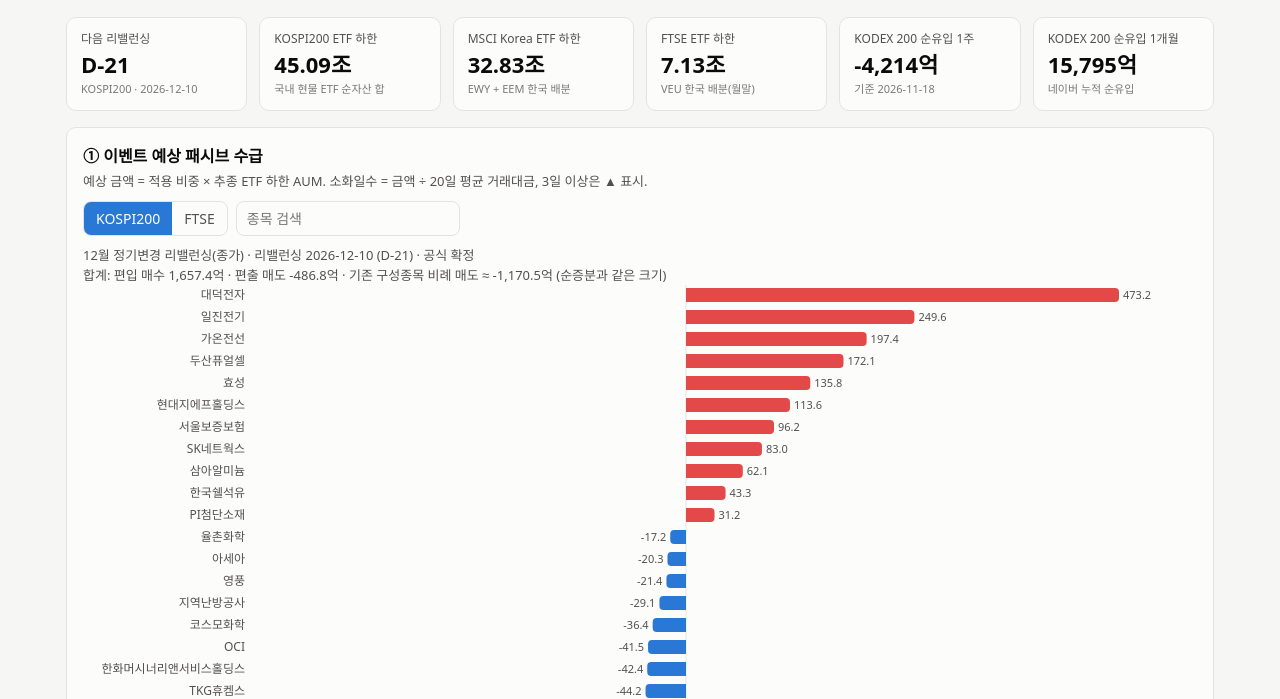
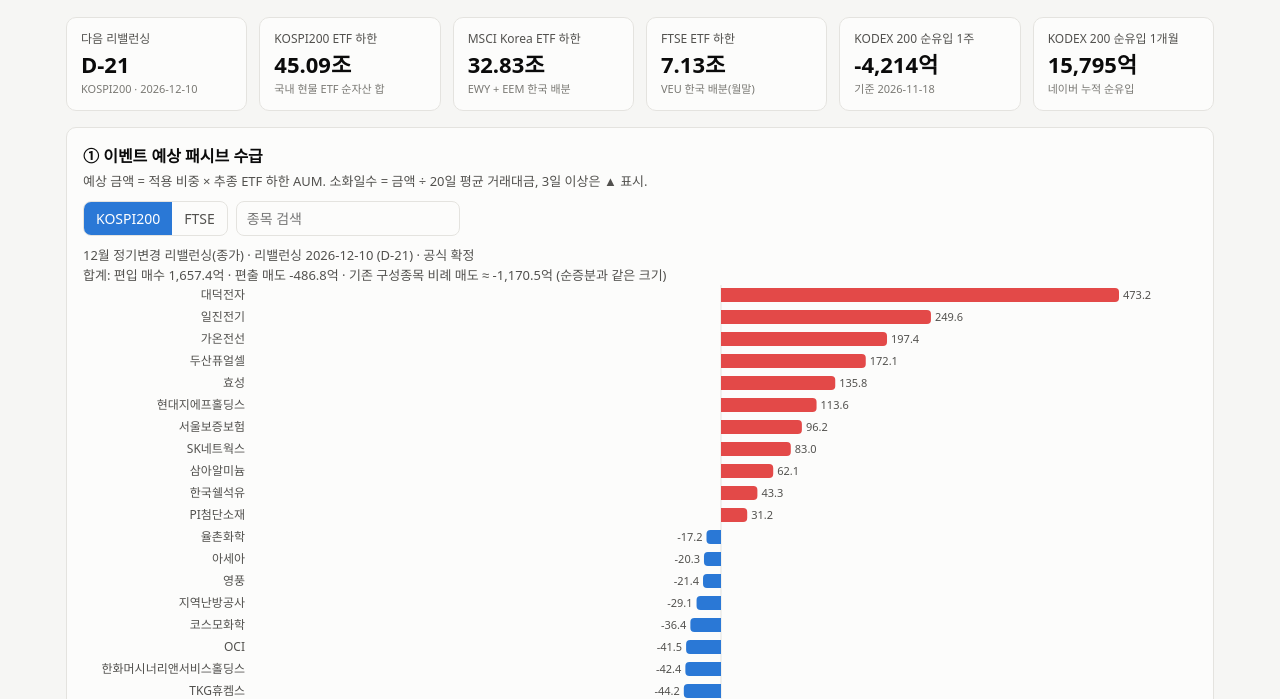
Before and after one commit to dhpark19955-code/index-inclusion-tracker, a plain HTML site: page passive.html in a window 1280 px wide. Shown: the part 101-800 px from the top of the page. Drawn offline with Linux system fonts and the light colour scheme.

Commit message:
Passive page: fit charts to narrow screens (label truncation, value margins, no horizontal scroll)
Co-Authored-By: Claude Opus 5.5 <noreply@anthropic.com>

```diff
--- a/passive.html
+++ b/passive.html
@@ -170,8 +170,11 @@ function tiles() {
 // ---------- diverging horizontal bars ----------
 function hbars(el, rows, opt) {
   if (!rows.length) { el.innerHTML = '<div class="empty">표시할 종목이 없습니다</div>'; return; }
-  const W = Math.max(320, el.clientWidth || 800), lab = Math.min(170, W * 0.3), valW = 70, rowH = 22;
-  const H = rows.length * rowH + 24, plotL = lab, plotW = W - lab - valW - 8;
+  const W = Math.max(240, el.clientWidth || 800), lab = Math.min(170, Math.round(W * 0.32)), valW = W < 480 ? 52 : 70, rowH = 22;
+  const maxCh = Math.max(4, Math.floor((lab - 10) / 12));
+  rows = rows.map(r => ({...r, full: r.label, label: r.label.length > maxCh ? r.label.slice(0, maxCh - 1) + '…' : r.label}));
+  const hasNeg0 = rows.some(r => r.v < 0), hasPos0 = rows.some(r => r.v > 0);
+  const H = rows.length * rowH + 24, plotL = lab + (hasNeg0 ? valW : 0), plotW = W - lab - valW * (hasNeg0 && hasPos0 ? 2 : 1) - 8;
   const mx = Math.max(...rows.map(r => Math.abs(r.v))) || 1, hasNeg = rows.some(r => r.v < 0), hasPos = rows.some(r => r.v > 0);
   const zero = hasNeg && hasPos ? plotL + plotW / 2 : hasNeg ? plotL + plotW : plotL;
   const half = hasNeg && hasPos ? plotW / 2 : plotW;
@@ -188,11 +191,12 @@ function hbars(el, rows, opt) {
     s += `<text x="${lab - 8}" y="${y + 11}" text-anchor="end" font-size="12" fill="${ink2}">${esc(r.label)}</text>`;
     s += `<path d="${path}" fill="${c}"/>`;
     const vx = r.v < 0 ? (hasPos ? x - 4 : x - 4) : x + len + 4, anchor = r.v < 0 ? 'end' : 'start';
-    if (!(r.v < 0 && x - 4 < lab + 30)) s += `<text x="${vx}" y="${y + 11}" text-anchor="${anchor}" font-size="11" fill="${ink2}">${esc(sgn(r.v, opt.dec || 0))}</text>`;
+    s +=`<text x="${vx}" y="${y + 11}" text-anchor="${anchor}" font-size="11" fill="${ink2}">${esc(sgn(r.v, opt.dec || 0))}</text>`;
     s += `<rect x="0" y="${i * rowH}" width="${W}" height="${rowH}" fill="transparent" data-i="${i}"/>`;
   });
   s += `<text x="${zero}" y="${H - 4}" text-anchor="middle" font-size="11" fill="${ink2}">0 (${esc(opt.unit)})</text></svg>`;
   el.innerHTML = s;
+  el.style.overflow = 'hidden';
   el.querySelectorAll('rect[data-i]').forEach(rc => {
     rc.addEventListener('mousemove', e => showTip(e, opt.tip(rows[+rc.dataset.i])));
     rc.addEventListener('mouseleave', hideTip);
@@ -282,7 +286,7 @@ function renderInflow() {
 function renderNav() {
   const el = $('#navChart'), pts = (D.nav || []).filter(r => r.nav != null);
   if (pts.length < 2) { el.innerHTML = '<div class="empty">기준가 이력 없음</div>'; return; }
-  const W = Math.max(300, el.clientWidth || 500), H = 220, L = 56, R = 10, T = 10, B = 26;
+  const W = Math.max(240, el.clientWidth || 500), H = 220, L = 56, R = 10, T = 10, B = 26;
   const ys = pts.map(p => p.nav), lo = Math.min(...ys), hi = Math.max(...ys), pad = (hi - lo) * 0.08 || 1;
   const y0 = lo - pad, y1 = hi + pad, X = i => L + i / (pts.length - 1) * (W - L - R), Y = v => T + (1 - (v - y0) / (y1 - y0)) * (H - T - B);
   const ink2 = css('--ink2'), grid = css('--grid'), line = css('--accent'), surf = css('--surface'), warn = css('--ink3');
```
